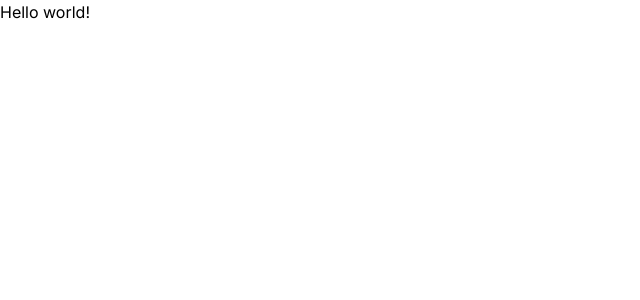
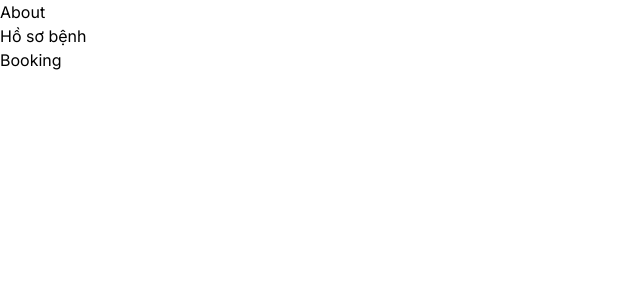
Before and after one commit to hsondz1910/learn-nextjs, a Next.js app: page / in a window 1280 px wide. Shown: the top 300 px of the page, without its empty margins (0-640 px from the left). Built offline with nearby package versions, Linux system fonts and the light colour scheme.

Commit message:
Add router by useRouter and link

```diff
--- a/src/app/about/page.tsx
+++ b/src/app/about/page.tsx
@@ -1,8 +1,18 @@
+'use client'
+import { useRouter } from "next/router";
 const AboutPage = () => {
+    const router = useRouter()
+    const handleBtn = () => {
+        alert("me");
+        router.push("/")
+    }
     return (
-        <>
-            About Page
-        </>
+        <div>
+            <h1>About Page</h1>
+            <div>
+                <button onClick={() => handleBtn()}>Back</button>
+            </div>
+        </div>
     )
 }
 
--- /dev/null
+++ b/src/app/booking/page.tsx
@@ -0,0 +1,9 @@
+const Booking = ()  => {
+  return (
+    <div>
+      Booking page
+    </div>
+ );
+}
+
+export default Booking;
--- /dev/null
+++ b/src/app/ho-so-benh/page.tsx
@@ -0,0 +1,9 @@
+const HoSoBenh = () => {
+    return (
+        <>
+            Ho so benh page
+        </>
+    )
+}
+
+export default HoSoBenh;
--- a/src/app/page.tsx
+++ b/src/app/page.tsx
@@ -1,6 +1,19 @@
+import Link from 'next/link';
+
 export default function Home() {
 	return (
-  <main>
-      <div>Hello world!</div>
-  </main>);
+    <div>
+      <ul>
+        <li>
+          {/* <a href="/about">About</a> */}
+          <Link href="/about">About</Link>
+        </li>
+        <li>
+          <a href="/ho-so-benh">Hồ sơ bệnh</a>
+        </li>
+        <li>
+          <a href="/booking">Booking</a>
+        </li>
+      </ul>
+    </div>);
 }
```
